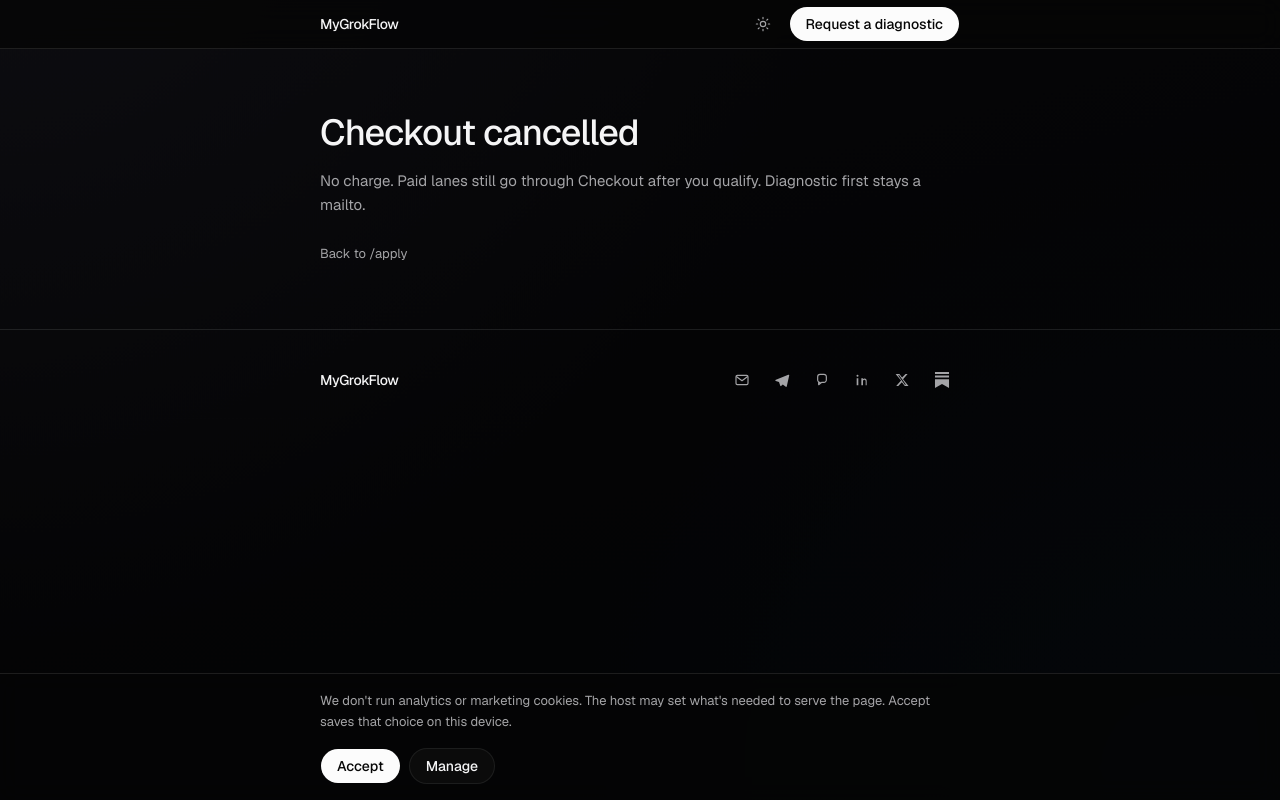
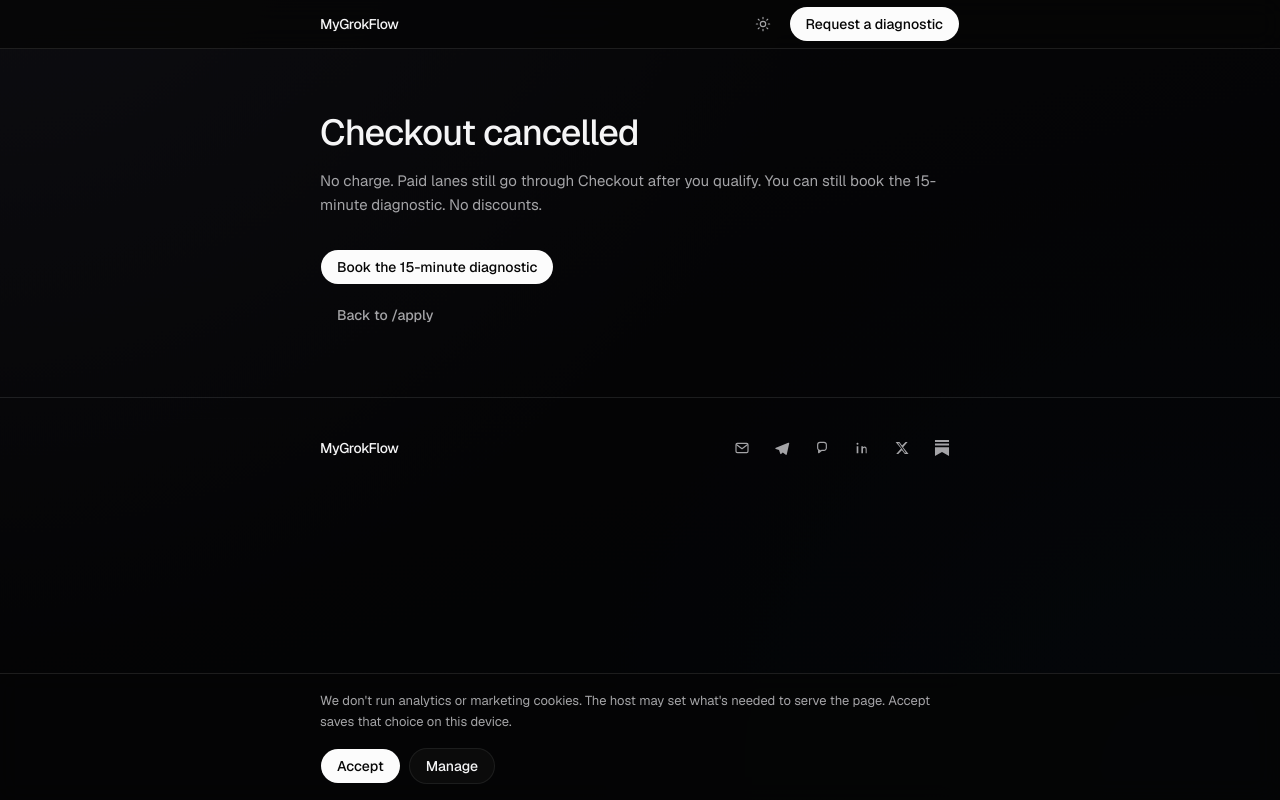
Before and after one commit to Josefusan/mygrokflow, a Next.js app: page /apply/cancel in a window 1280 px wide. Built offline with nearby package versions, Linux system fonts and the light colour scheme.

Commit message:
feat: Cal.com booking gate after apply/checkout

```diff
--- a/app/apply/cancel/page.tsx
+++ b/app/apply/cancel/page.tsx
@@ -1,5 +1,6 @@
 import type { Metadata } from "next";
 import Link from "next/link";
+import { BookingGate } from "@/components/booking-gate";
 import { FooterContacts } from "@/components/footer-contacts";
 import { SiteHeader } from "@/components/site-header";
 import { APPLY_PATH, SITE_NAME } from "@/lib/site";
@@ -20,17 +21,10 @@ export default function ApplyCancelPage() {
           Checkout cancelled
         </h1>
         <p className="mt-4 text-[15px] leading-relaxed text-muted-foreground">
-          No charge. Paid lanes still go through Checkout after you qualify.
-          Diagnostic first stays a mailto.
+          No charge. Paid lanes still go through Checkout after you qualify. You
+          can still book the 15-minute diagnostic. No discounts.
         </p>
-        <p className="mt-6">
-          <Link
-            href={APPLY_PATH}
-            className="text-[13px] text-muted-foreground hover:text-foreground"
-          >
-            Back to /apply
-          </Link>
-        </p>
+        <BookingGate backHref={APPLY_PATH} backLabel="Back to /apply" />
       </main>
 
       <footer className="border-t border-border">
--- a/app/apply/success/page.tsx
+++ b/app/apply/success/page.tsx
@@ -1,12 +1,13 @@
 import type { Metadata } from "next";
 import Link from "next/link";
+import { BookingGate } from "@/components/booking-gate";
 import { FooterContacts } from "@/components/footer-contacts";
 import { SiteHeader } from "@/components/site-header";
 import { SITE_NAME } from "@/lib/site";
 
 export const metadata: Metadata = {
-  title: "Checkout complete",
-  description: "Stripe Checkout returned to MyGrokFlow.",
+  title: "Book the diagnostic",
+  description: "Book the 15-minute MyGrokFlow diagnostic on Cal.com.",
   alternates: { canonical: "/apply/success" },
 };
 
@@ -17,17 +18,14 @@ export default function ApplySuccessPage() {
 
       <main id="main" className="mx-auto max-w-[42rem] px-4 py-16">
         <h1 className="text-4xl leading-[1.1] font-medium tracking-tight">
-          Checkout complete
+          Next: the 15-minute diagnostic
         </h1>
         <p className="mt-4 text-[15px] leading-relaxed text-muted-foreground">
-          If Stripe Checkout finished, we have the paid-lane session. We still
-          qualify the workflow on a 15-minute diagnostic. No discounts.
+          If Checkout finished, we have the paid-lane session. Diagnostic first
+          skips Checkout. Either way, we still qualify the workflow on a
+          15-minute diagnostic. No discounts.
         </p>
-        <p className="mt-6">
-          <Link href="/" className="text-[13px] text-muted-foreground hover:text-foreground">
-            Back to the site
-          </Link>
-        </p>
+        <BookingGate autoRedirect backHref="/" backLabel="Back to the site" />
       </main>
 
       <footer className="border-t border-border">
--- a/components/apply-form.tsx
+++ b/components/apply-form.tsx
@@ -12,6 +12,7 @@ import {
   type ApplyPayload,
 } from "@/lib/apply";
 import { isCheckoutLane } from "@/lib/checkout";
+import { APPLY_PATH } from "@/lib/site";
 
 const fieldClass =
   "mt-2 w-full rounded-lg border border-border bg-background px-3 py-2 text-[13px] text-foreground outline-none placeholder:text-muted-foreground focus-visible:border-ring";
@@ -87,6 +88,13 @@ export function ApplyForm() {
           return;
         }
         if (checkoutJson.error) setError(checkoutJson.error);
+        window.location.href = json.mailto || fallback;
+        return;
+      }
+
+      if (!disqualified) {
+        window.location.href = `${APPLY_PATH}/success`;
+        return;
       }
 
       window.location.href = json.mailto || fallback;
--- /dev/null
+++ b/components/booking-gate.tsx
@@ -0,0 +1,43 @@
+"use client";
+
+import { useEffect } from "react";
+import Link from "next/link";
+import { Button } from "@/components/ui/button";
+import { CAL_URL } from "@/lib/site";
+
+type BookingGateProps = {
+  autoRedirect?: boolean;
+  backHref: string;
+  backLabel: string;
+};
+
+export function BookingGate({
+  autoRedirect = false,
+  backHref,
+  backLabel,
+}: BookingGateProps) {
+  useEffect(() => {
+    if (!autoRedirect) return;
+    const reduce = window.matchMedia("(prefers-reduced-motion: reduce)").matches;
+    if (reduce) return;
+    const id = window.setTimeout(() => {
+      window.location.assign(CAL_URL);
+    }, 1500);
+    return () => window.clearTimeout(id);
+  }, [autoRedirect]);
+
+  return (
+    <div className="mt-8 flex flex-col items-start gap-3">
+      <Button asChild className="h-9 w-fit rounded-full px-4">
+        <a href={CAL_URL}>Book the 15-minute diagnostic</a>
+      </Button>
+      <Button
+        asChild
+        variant="ghost"
+        className="h-9 w-fit rounded-full px-4 text-muted-foreground hover:text-foreground"
+      >
+        <Link href={backHref}>{backLabel}</Link>
+      </Button>
+    </div>
+  );
+}
--- a/lib/site.ts
+++ b/lib/site.ts
@@ -2,6 +2,7 @@ export const DIAGNOSTIC_EMAIL = "clarktechventures@gmail.com";
 export const DIAGNOSTIC_SUBJECT = "Diagnostic request";
 export const DIAGNOSTIC_MAILTO = `mailto:${DIAGNOSTIC_EMAIL}?subject=${encodeURIComponent(DIAGNOSTIC_SUBJECT)}`;
 export const APPLY_PATH = "/apply";
+export const CAL_URL = "https://cal.com/ctvllc-availability";
 export const SITE_URL = "https://mygrokflow.com";
 export const SITE_NAME = "MyGrokFlow";
 export const PROMISE =
```
